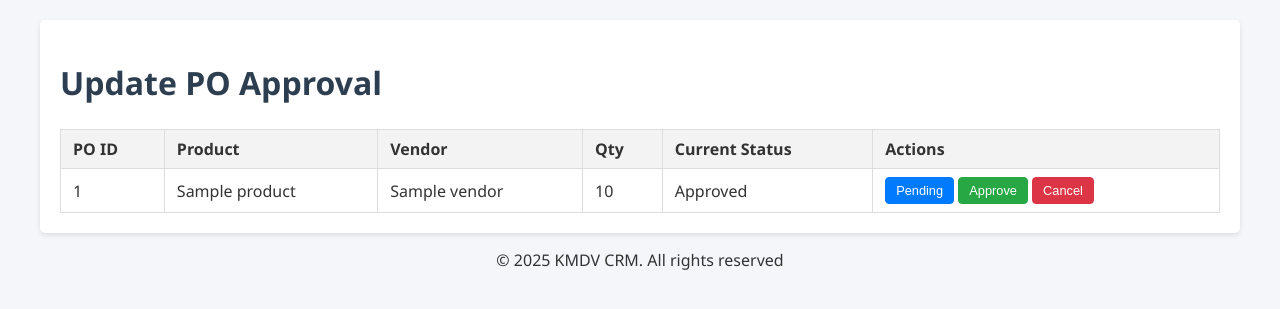
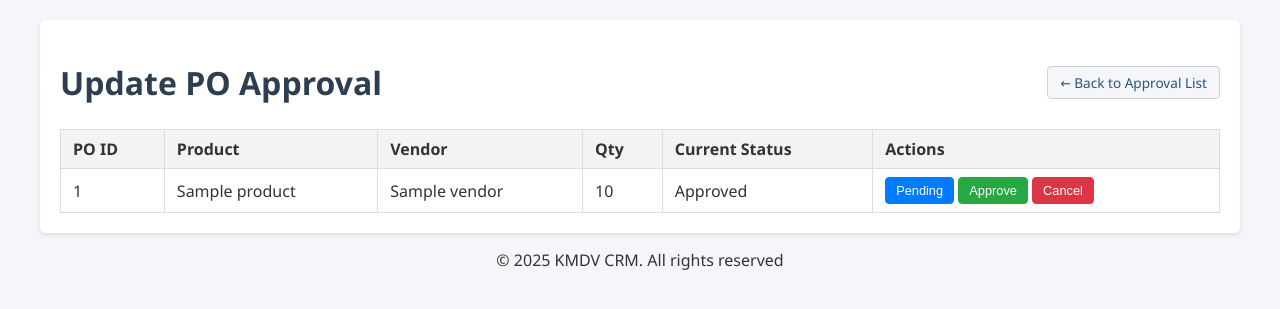
Before and after one commit to KMD-Vignesh/KMDV-CRM, a Django app: page /update-po-approval/ in a window 1280 px wide. Shown: the part 72-381 px from the top of the page. Run offline with Django 5.2, Linux system fonts and the light colour scheme; a user stored in the database is signed in; tables that the repository leaves empty hold one stand-in row (values such as "Sample post").

Commit message:
back approval button

```diff
--- a/app/static/app/css/base.css
+++ b/app/static/app/css/base.css
@@ -214,3 +214,31 @@ nav .logo img {
     white-space: nowrap;
   }
 }
+
+.multiButton{
+  display: flex;
+
+}
+
+.multiButton a:first-child{
+  margin-inline-end: 25px;
+}
+
+.back-link2 {
+  display: inline-flex;
+  align-items: center;
+  font-size: 0.85rem;
+  font-weight: 200;
+  color: #2e5379;
+  text-decoration: none;
+  padding: 6px 12px;
+  background: #f4f6f9;
+  border: 1px solid #d0d0d0;
+  border-radius: 4px;
+  transition: background 0.2s, color 0.2s;
+}
+
+.back-link2:hover {
+  background: #2e5379;
+  color: #f4f6f9;
+}
--- a/app/templates/app/approval/approval_manager_list.html
+++ b/app/templates/app/approval/approval_manager_list.html
@@ -12,10 +12,9 @@
 
 <div class="page-header">
   <h1>Approval Requests</h1>
-  <div>
-  <a class="btn-add" href="{% url 'update_po_approval' %}">Update PO Approval</a>
+  <div class="multiButton">
+    <a class="btn-add" href="{% url 'update_po_approval' %}">Update PO Approval</a>
     <a class="btn-add" href="{% url 'update_inventory_approval' %}">Update INV Approval</a>
-
   </div>
 </div>
 
--- a/app/templates/app/approval/update_inventory_approval.html
+++ b/app/templates/app/approval/update_inventory_approval.html
@@ -10,6 +10,11 @@
 {% endif %}
 <div class="page-header">
   <h1>Update Inward Approval</h1>
+    <div>
+<a href="{% url 'approval_manager_list' %}" class="back-link2">
+  ← Back to Approval List
+</a>
+  </div>
 </div>
 <div class="dv-table-responsive">
 <table class="dv-table">
@@ -41,6 +46,7 @@
     {% endfor %}
   </tbody>
 </table>
+
 </div>
 
 {% endblock %}
--- a/app/templates/app/approval/update_po_approval.html
+++ b/app/templates/app/approval/update_po_approval.html
@@ -10,6 +10,11 @@
 {% endif %}
 <div class="page-header">
   <h1>Update PO Approval</h1>
+  <div>
+<a href="{% url 'approval_manager_list' %}" class="back-link2">
+  ← Back to Approval List
+</a>
+  </div>
 </div>
 <div class="dv-table-responsive">
 <table class="dv-table">
@@ -42,6 +47,7 @@
     {% endfor %}
   </tbody>
 </table>
+
 </div>
 
 {% endblock %}
```
